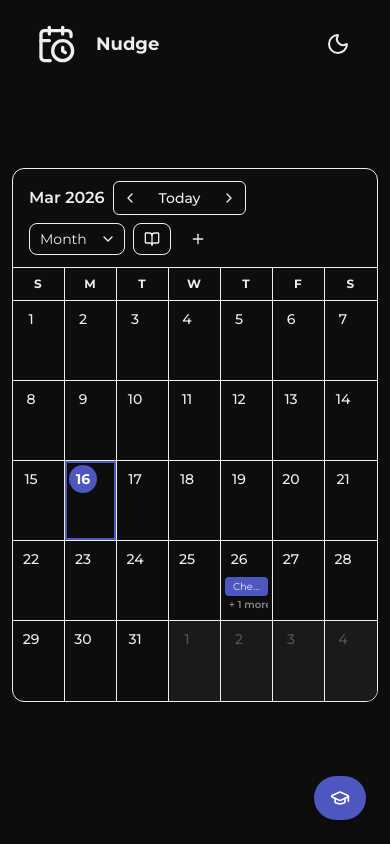
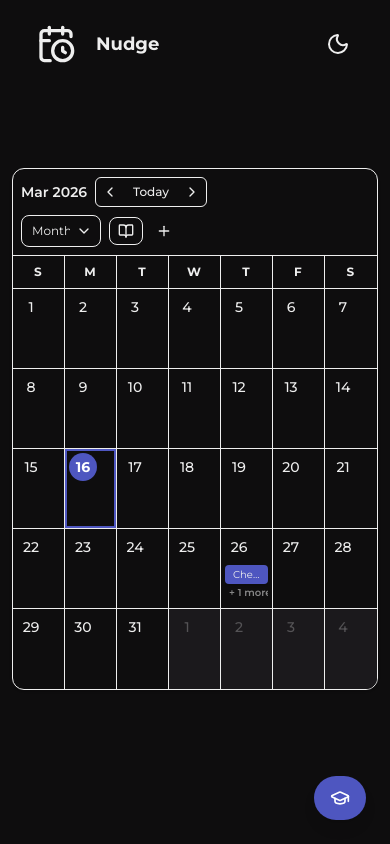
Before and after one commit to cheesyriver/nudge-calendar, a Next.js app: page / in a window 390 px wide. Built offline with nearby package versions, Linux system fonts and the light colour scheme.

Commit message:
Changes to calendar top for mobile view

```diff
--- a/components/calendar/CalendarTop.tsx
+++ b/components/calendar/CalendarTop.tsx
@@ -34,31 +34,31 @@ export function CalendarTop({
   onImportSchedule,
 }: Readonly<CalendarTopProps>) {
   return (
-    <div className="flex flex-wrap items-center justify-between gap-y-2 gap-x-3 px-4 sm:px-6 py-3 sm:py-4 border-b bg-background">
+    <div className="flex flex-wrap items-center justify-between gap-y-2 gap-x-3 px-2 sm:px-6 py-2 sm:py-4 border-b bg-background">
       <div className="flex items-center gap-2 sm:gap-4">
-        <h1 className="text-base sm:text-xl font-semibold min-w-0 select-none">
+        <h1 className="text-sm sm:text-xl font-semibold min-w-0 select-none">
           {format(currentDate, 'MMM yyyy')}
         </h1>
         <div className="flex items-center border rounded-md">
-          <Button variant="ghost" size="icon" onClick={onPrev}>
-            <ChevronLeft className="h-4 w-4" />
+          <Button variant="ghost" size="icon" className="h-7 w-7 sm:h-9 sm:w-9" onClick={onPrev}>
+            <ChevronLeft className="h-3 w-3 sm:h-4 sm:w-4" />
           </Button>
           <Button
             variant="ghost"
-            className="text-sm px-3 border-x rounded-none"
+            className="text-xs sm:text-sm px-2 sm:px-3 h-7 sm:h-9 border-x rounded-none"
             onClick={onToday}
           >
             Today
           </Button>
-          <Button variant="ghost" size="icon" onClick={onNext}>
-            <ChevronRight className="h-4 w-4" />
+          <Button variant="ghost" size="icon" className="h-7 w-7 sm:h-9 sm:w-9" onClick={onNext}>
+            <ChevronRight className="h-3 w-3 sm:h-4 sm:w-4" />
           </Button>
         </div>
       </div>
 
-      <div className="flex items-center gap-2">
+      <div className="flex items-center gap-2 sm:gap-3">
         <Select value={view} onValueChange={onViewChange}>
-          <SelectTrigger className="w-24 sm:w-30">
+          <SelectTrigger className="w-20 sm:w-30 h-7 sm:h-9 text-xs sm:text-sm">
             <SelectValue placeholder="View" />
           </SelectTrigger>
           <SelectContent position="popper" className="bg-(--base-color)">
@@ -68,13 +68,13 @@ export function CalendarTop({
           </SelectContent>
         </Select>
 
-        <Button variant="outline" onClick={onImportSchedule} className="gap-1.5">
-          <BookOpen className="h-4 w-4 shrink-0" />
+        <Button variant="outline" onClick={onImportSchedule} className="gap-1 h-7 sm:h-9 px-2 sm:px-4">
+          <BookOpen className="h-2 w-2 sm:h-4 sm:w-4 shrink-0" />
           <span className="hidden sm:inline">Import Schedule</span>
         </Button>
 
-        <Button onClick={onAddEvent} className="gap-1.5">
-          <Plus className="h-4 w-4 shrink-0" />
+        <Button onClick={onAddEvent} className="gap-1 h-7 sm:h-9 px-1 sm:px-4">
+          <Plus className="h-2 w-2 sm:h-4 sm:w-4 shrink-0" />
           <span className="hidden sm:inline">Add Event</span>
         </Button>
       </div>
```
